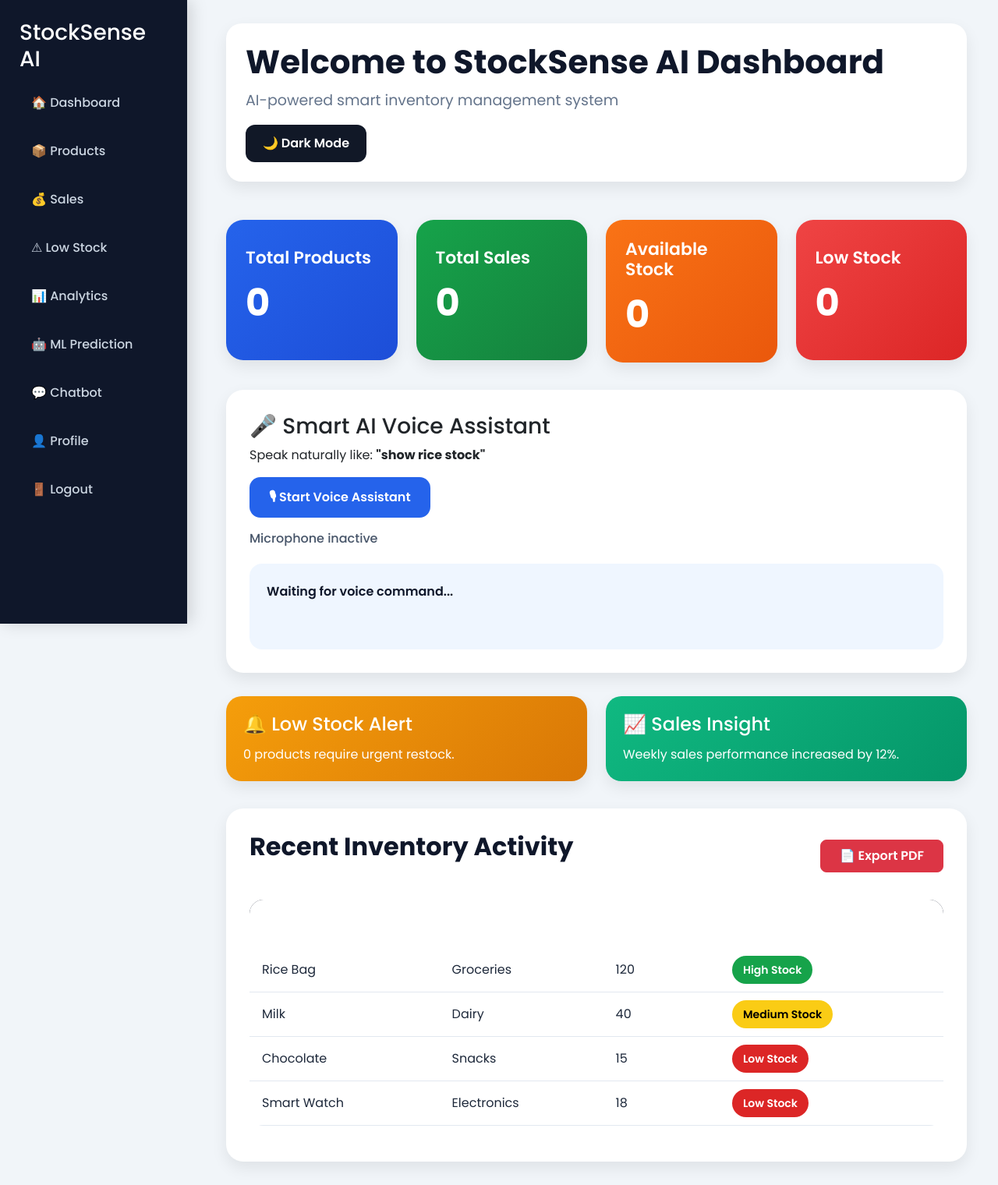
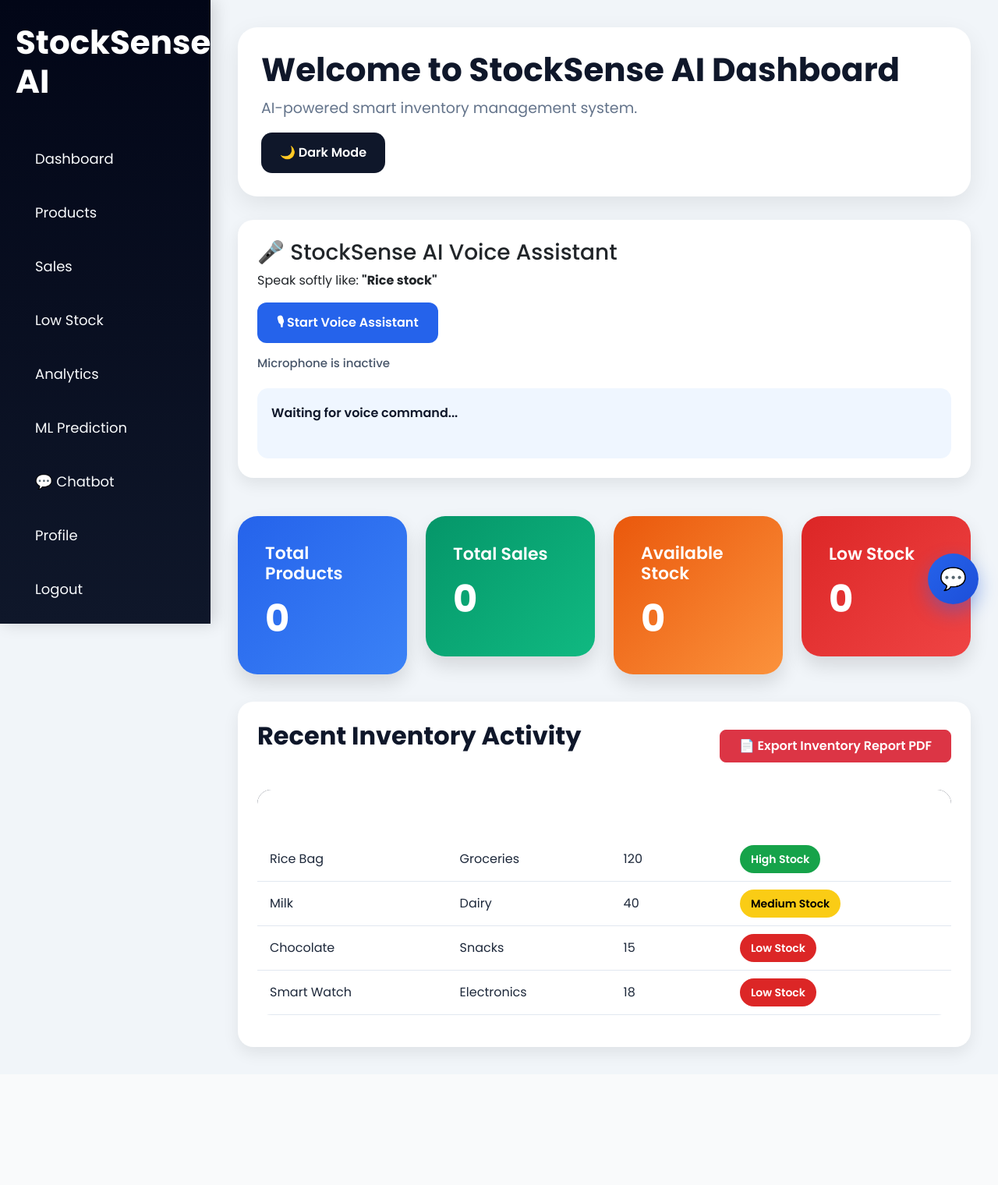
Before and after one commit to Vysh-260706/stocksense-ai, a Flask app: page /dashboard in a window 1280 px wide. Shown: the whole page at 78% size. After the commit the page ends 1358 px from the top, so only its background shows below. Run offline with Flask 3, Linux system fonts and the light colour scheme; the visitor is signed in with stand-in values (Sample User, id 1).

Commit message:
Updated dashboard with floating chatbot

```diff
--- a/templates/dashboard.html
+++ b/templates/dashboard.html
@@ -24,97 +24,11 @@
             background:#f1f5f9;
         }
 
-        .sidebar{
-            position:fixed;
-            width:240px;
-            height:100vh;
-            background:#0f172a;
-            padding:25px;
-        }
-
-        .sidebar h2{
-            color:white;
-            margin-bottom:30px;
-            font-weight:700;
-        }
-
-        .sidebar ul{
-            list-style:none;
-            padding:0;
-        }
-
-        .sidebar ul li{
-            margin:18px 0;
-        }
-
-        .sidebar ul li a{
-            color:#cbd5e1;
-            text-decoration:none;
-            font-size:16px;
-            transition:0.3s;
-            font-weight:500;
-        }
-
-        .sidebar ul li a:hover{
-            color:white;
-            padding-left:8px;
-        }
-
-        .main-content{
-            margin-left:260px;
-            padding:30px;
-        }
-
-        .top-navbar{
+        .voice-box{
             background:white;
             padding:25px;
             border-radius:20px;
-            box-shadow:0 8px 20px rgba(0,0,0,0.08);
-        }
-
-        .dark-mode-btn{
-            background:#111827;
-            color:white;
-            border:none;
-            padding:12px 22px;
-            border-radius:12px;
-            font-weight:600;
-        }
-
-        .dashboard-card{
-            padding:25px;
-            border-radius:22px;
-            color:white;
-            margin-top:25px;
-            box-shadow:0 8px 20px rgba(0,0,0,0.08);
-            transition:0.3s;
-        }
-
-        .dashboard-card:hover{
-            transform:translateY(-5px);
-        }
-
-        .blue-card{
-            background:linear-gradient(135deg,#2563eb,#1d4ed8);
-        }
-
-        .green-card{
-            background:linear-gradient(135deg,#16a34a,#15803d);
-        }
-
-        .orange-card{
-            background:linear-gradient(135deg,#f97316,#ea580c);
-        }
-
-        .red-card{
-            background:linear-gradient(135deg,#ef4444,#dc2626);
-        }
-
-        .voice-box{
-            background:white;
-            padding:30px;
-            border-radius:22px;
-            margin-top:35px;
+            margin-top:30px;
             box-shadow:0 8px 20px rgba(0,0,0,0.08);
         }
 
@@ -123,7 +37,7 @@
             color:white;
             border:none;
             padding:14px 25px;
-            border-radius:14px;
+            border-radius:12px;
             font-weight:600;
             transition:0.3s;
         }
@@ -134,30 +48,31 @@
 
         .voice-result{
             margin-top:20px;
-            padding:22px;
-            border-radius:16px;
+            padding:18px;
+            border-radius:14px;
             background:#eff6ff;
-            min-height:110px;
             font-weight:600;
+            color:#0f172a;
             line-height:1.8;
-            color:#0f172a;
+            min-height:90px;
         }
 
         .mic-status{
             margin-top:15px;
             color:#475569;
+            font-size:15px;
             font-weight:500;
         }
 
         .listening-wave{
             display:none;
-            margin-top:18px;
+            margin-top:15px;
         }
 
         .wave{
             display:inline-block;
             width:6px;
-            height:28px;
+            height:25px;
             margin:0 3px;
             border-radius:20px;
             background:#2563eb;
@@ -196,26 +111,10 @@
 
         }
 
-        .notification-card{
-            padding:22px;
-            border-radius:20px;
-            color:white;
-            margin-top:30px;
-            box-shadow:0 8px 20px rgba(0,0,0,0.08);
-        }
-
-        .warning-card{
-            background:linear-gradient(135deg,#f59e0b,#d97706);
-        }
-
-        .success-card{
-            background:linear-gradient(135deg,#10b981,#059669);
-        }
-
         .table-section{
             background:white;
-            padding:30px;
-            border-radius:22px;
+            padding:25px;
+            border-radius:20px;
             margin-top:35px;
             box-shadow:0 8px 20px rgba(0,0,0,0.08);
         }
@@ -247,20 +146,125 @@
             font-weight:600;
         }
 
-        .dark-mode{
-            background:#0f172a;
+        .floating-chat-btn{
+
+            position:fixed;
+            bottom:25px;
+            right:25px;
+            width:65px;
+            height:65px;
+            border-radius:50%;
+            background:linear-gradient(135deg,#2563eb,#1d4ed8);
             color:white;
+            border:none;
+            font-size:28px;
+            box-shadow:0 10px 25px rgba(37,99,235,0.4);
+            cursor:pointer;
+            z-index:9999;
+            transition:0.3s;
         }
 
-        .dark-mode .top-navbar,
-        .dark-mode .voice-box,
-        .dark-mode .table-section{
-            background:#1e293b;
-            color:white;
+        .floating-chat-btn:hover{
+
+            transform:scale(1.1);
+
         }
 
-        .dark-mode table{
+        .chat-popup{
+
+            position:fixed;
+            bottom:100px;
+            right:25px;
+            width:350px;
+            height:500px;
+            background:white;
+            border-radius:20px;
+            overflow:hidden;
+            display:none;
+            flex-direction:column;
+            box-shadow:0 15px 40px rgba(0,0,0,0.2);
+            z-index:9999;
+
+        }
+
+        .chat-header{
+
+            background:#2563eb;
             color:white;
+            padding:18px;
+            font-weight:600;
+            display:flex;
+            justify-content:space-between;
+            align-items:center;
+
+        }
+
+        .chat-body{
+
+            flex:1;
+            padding:15px;
+            overflow-y:auto;
+            background:#f8fafc;
+
+        }
+
+        .chat-message{
+
+            padding:12px 15px;
+            border-radius:15px;
+            margin-bottom:12px;
+            max-width:85%;
+            font-size:14px;
+            line-height:1.5;
+
+        }
+
+        .user-message{
+
+            background:#2563eb;
+            color:white;
+            margin-left:auto;
+
+        }
+
+        .bot-message{
+
+            background:white;
+            color:#0f172a;
+            border:1px solid #e2e8f0;
+
+        }
+
+        .chat-footer{
+
+            display:flex;
+            padding:12px;
+            border-top:1px solid #e2e8f0;
+            background:white;
+
+        }
+
+        .chat-footer input{
+
+            flex:1;
+            border:none;
+            outline:none;
+            padding:10px;
+            border-radius:12px;
+            background:#f1f5f9;
+
+        }
+
+        .chat-footer button{
+
+            margin-left:10px;
+            border:none;
+            background:#2563eb;
+            color:white;
+            border-radius:12px;
+            padding:10px 16px;
+            font-weight:600;
+
         }
 
     </style>
@@ -273,19 +277,19 @@
 
 <div class="sidebar">
 
-    <h3>StockSense AI</h3>
+    <h2>StockSense AI</h2>
 
     <ul>
 
-        <li><a href="/dashboard">🏠 Dashboard</a></li>
-        <li><a href="/products">📦 Products</a></li>
-        <li><a href="/sales">💰 Sales</a></li>
-        <li><a href="/lowstock">⚠ Low Stock</a></li>
-        <li><a href="/analytics">📊 Analytics</a></li>
-        <li><a href="/prediction">🤖 ML Prediction</a></li>
+        <li><a href="/dashboard">Dashboard</a></li>
+        <li><a href="/products">Products</a></li>
+        <li><a href="/sales">Sales</a></li>
+        <li><a href="/lowstock">Low Stock</a></li>
+        <li><a href="/analytics">Analytics</a></li>
+        <li><a href="/prediction">ML Prediction</a></li>
         <li><a href="/chatbot">💬 Chatbot</a></li>
-        <li><a href="/profile">👤 Profile</a></li>
-        <li><a href="/logout">🚪 Logout</a></li>
+        <li><a href="/profile">Profile</a></li>
+        <li><a href="/logout">Logout</a></li>
 
     </ul>
 
@@ -304,7 +308,7 @@
             <h3>Welcome to StockSense AI Dashboard</h3>
 
             <p>
-                AI-powered smart inventory management system
+                AI-powered smart inventory management system.
             </p>
 
         </div>
@@ -312,6 +316,41 @@
         <button class="dark-mode-btn" onclick="toggleDarkMode()">
             🌙 Dark Mode
         </button>
+
+    </div>
+
+    <!-- VOICE ASSISTANT -->
+
+    <div class="voice-box">
+
+        <h3>🎤 StockSense AI Voice Assistant</h3>
+
+        <p>
+            Speak softly like:
+            <b>"Rice stock"</b>
+        </p>
+
+        <button class="voice-btn" onclick="startVoiceAssistant()">
+            🎙 Start Voice Assistant
+        </button>
+
+        <div class="mic-status" id="micStatus">
+            Microphone is inactive
+        </div>
+
+        <div class="listening-wave" id="waveBox">
+
+            <span class="wave"></span>
+            <span class="wave"></span>
+            <span class="wave"></span>
+            <span class="wave"></span>
+            <span class="wave"></span>
+
+        </div>
+
+        <div class="voice-result" id="voiceResult">
+            Waiting for voice command...
+        </div>
 
     </div>
 
@@ -369,85 +408,6 @@
 
     </div>
 
-    <!-- VOICE ASSISTANT -->
-
-    <div class="voice-box">
-
-        <h3>🎤 Smart AI Voice Assistant</h3>
-
-        <p>
-            Speak naturally like:
-            <b>"show rice stock"</b>
-        </p>
-
-        <button class="voice-btn" onclick="startVoiceAssistant()">
-
-            🎙 Start Voice Assistant
-
-        </button>
-
-        <div class="mic-status" id="micStatus">
-
-            Microphone inactive
-
-        </div>
-
-        <div class="listening-wave" id="waveBox">
-
-            <span class="wave"></span>
-            <span class="wave"></span>
-            <span class="wave"></span>
-            <span class="wave"></span>
-            <span class="wave"></span>
-
-        </div>
-
-        <div class="voice-result" id="voiceResult">
-
-            Waiting for voice command...
-
-        </div>
-
-    </div>
-
-    <!-- NOTIFICATIONS -->
-
-    <div class="row">
-
-        <div class="col-md-6">
-
-            <div class="notification-card warning-card">
-
-                <h5>🔔 Low Stock Alert</h5>
-
-                <p>
-
-                    {{ low_stock }} products require urgent restock.
-
-                </p>
-
-            </div>
-
-        </div>
-
-        <div class="col-md-6">
-
-            <div class="notification-card success-card">
-
-                <h5>📈 Sales Insight</h5>
-
-                <p>
-
-                    Weekly sales performance increased by 12%.
-
-                </p>
-
-            </div>
-
-        </div>
-
-    </div>
-
     <!-- INVENTORY TABLE -->
 
     <div class="table-section">
@@ -459,7 +419,7 @@
             <a href="/export_pdf"
                class="btn btn-danger px-4 py-2 rounded-3 fw-semibold">
 
-                📄 Export PDF
+                📄 Export Inventory Report PDF
 
             </a>
 
@@ -483,60 +443,87 @@
             <tbody>
 
                 <tr>
-
                     <td>Rice Bag</td>
                     <td>Groceries</td>
                     <td>120</td>
-                    <td>
-                        <span class="status-available">
-                            High Stock
-                        </span>
-                    </td>
-
+                    <td><span class="status-available">High Stock</span></td>
                 </tr>
 
                 <tr>
-
                     <td>Milk</td>
                     <td>Dairy</td>
                     <td>40</td>
-                    <td>
-                        <span class="status-medium">
-                            Medium Stock
-                        </span>
-                    </td>
-
+                    <td><span class="status-medium">Medium Stock</span></td>
                 </tr>
 
                 <tr>
-
                     <td>Chocolate</td>
                     <td>Snacks</td>
                     <td>15</td>
-                    <td>
-                        <span class="status-danger">
-                            Low Stock
-                        </span>
-                    </td>
-
+                    <td><span class="status-danger">Low Stock</span></td>
                 </tr>
 
                 <tr>
-
                     <td>Smart Watch</td>
                     <td>Electronics</td>
                     <td>18</td>
-                    <td>
-                        <span class="status-danger">
-                            Low Stock
-                        </span>
-                    </td>
-
+                    <td><span class="status-danger">Low Stock</span></td>
                 </tr>
 
             </tbody>
 
         </table>
+
+    </div>
+
+</div>
+
+<!-- FLOATING CHATBOT -->
+
+<button class="floating-chat-btn"
+        onclick="toggleChatbot()">
+
+    💬
+
+</button>
+
+<div class="chat-popup" id="chatPopup">
+
+    <div class="chat-header">
+
+        <span>StockSense AI Assistant</span>
+
+        <button onclick="toggleChatbot()"
+                style="background:none;border:none;color:white;font-size:20px;">
+
+            ✖
+
+        </button>
+
+    </div>
+
+    <div class="chat-body" id="chatBody">
+
+        <div class="chat-message bot-message">
+
+            👋 Hello! Ask me about stock, products,
+            sales, analytics and reports.
+
+        </div>
+
+    </div>
+
+    <div class="chat-footer">
+
+        <input type="text"
+               id="chatInput"
+               placeholder="Ask something...">
+
+        <button onclick="sendMessage()">
+
+            Send
+
+        </button>
 
     </div>
 
@@ -550,9 +537,7 @@ function toggleDarkMode(){
 
 }
 
-/* =========================================
-   SUPER SMART VOICE ASSISTANT
-========================================= */
+/* VOICE ASSISTANT */
 
 function startVoiceAssistant(){
 
@@ -582,8 +567,6 @@ function startVoiceAssistant(){
 
     recognition.lang = "en-US";
 
-    recognition.continuous = false;
-
     recognition.interimResults = false;
 
     recognition.maxAlternatives = 5;
@@ -608,19 +591,10 @@ function startVoiceAssistant(){
 
     recognition.onend = function(){
 
-        waveBox.style.display = "none";
-
         micStatus.innerHTML =
             "✅ Voice Assistant Ready";
 
-    };
-
-    recognition.onerror = function(){
-
         waveBox.style.display = "none";
-
-        micStatus.innerHTML =
-            "❌ Microphone Error";
 
     };
 
@@ -633,86 +607,48 @@ function processCommand(command){
 
     let response = "";
 
-    /* ADVANCED MATCHING */
-
-    if(
-        command.includes("rice")
-    ){
+    if(command.includes("rice")){
 
         response =
-        "Rice Bag stock is 120 units. Inventory level is excellent.";
+        "Rice Bag stock is 120 units with excellent availability.";
+
+    }
+
+    else if(command.includes("milk")){
+
+        response =
+        "Milk stock available is 40 units.";
 
     }
 
     else if(
-        command.includes("milk")
+        command.includes("watch") ||
+        command.includes("smart")
     ){
 
         response =
-        "Milk stock available is 40 units with medium inventory status.";
+        "Smart Watch stock is critically low with only 18 units.";
 
     }
 
-    else if(
-        command.includes("smart") ||
-        command.includes("watch")
-    ){
-
-        response =
-        "Smart Watch inventory is critically low with only 18 units remaining.";
-
-    }
-
-    else if(
-        command.includes("chocolate")
-    ){
-
-        response =
-        "Chocolate stock is low with only 15 units available.";
-
-    }
-
-    else if(
-        command.includes("sales")
-    ){
+    else if(command.includes("sales")){
 
         response =
         "Sales increased by 12 percent this week.";
 
     }
 
-    else if(
-        command.includes("report")
-    ){
+    else if(command.includes("report")){
 
         response =
-        "Inventory reports are available for PDF export.";
-
-    }
-
-    else if(
-        command.includes("low stock")
-    ){
-
-        response =
-        "Smart Watch and Chocolate are low stock products.";
-
-    }
-
-    else if(
-        command.includes("hello") ||
-        command.includes("hi")
-    ){
-
-        response =
-        "Hello. Welcome to StockSense AI.";
+        "Inventory report is ready for export.";
 
     }
 
     else{
 
         response =
-        "I understood your voice but could not find the product. Please try product keywords like rice, milk or smart watch.";
+        "Sorry, please try simple keywords like rice, milk or sales.";
 
     }
 
@@ -720,19 +656,11 @@ function processCommand(command){
 
         "<b>🧠 AI Response:</b><br><br>" +
 
-        response +
-
-        "<br><br><b>🎤 Detected:</b> " +
-
-        command;
+        response;
 
     speakResponse(response);
 
 }
-
-/* =========================================
-   AI SPEAK RESPONSE
-========================================= */
 
 function speakResponse(text){
 
@@ -743,20 +671,150 @@ function speakResponse(text){
 
     speech.text = text;
 
-    speech.volume = 1;
-
     speech.rate = 1;
 
     speech.pitch = 1;
 
-    speech.lang = "en-US";
+    speech.volume = 1;
 
     window.speechSynthesis.speak(speech);
 
 }
 
+/* FLOATING CHATBOT */
+
+function toggleChatbot(){
+
+    const popup =
+        document.getElementById("chatPopup");
+
+    if(
+        popup.style.display === "flex"
+    ){
+
+        popup.style.display = "none";
+
+    }
+
+    else{
+
+        popup.style.display = "flex";
+
+    }
+
+}
+
+function sendMessage(){
+
+    const input =
+        document.getElementById("chatInput");
+
+    const chatBody =
+        document.getElementById("chatBody");
+
+    let message =
+        input.value.trim().toLowerCase();
+
+    if(message === "") return;
+
+    chatBody.innerHTML += `
+
+        <div class="chat-message user-message">
+
+            ${message}
+
+        </div>
+
+    `;
+
+    let response = "";
+
+    if(message.includes("rice")){
+
+        response =
+        "Rice Bag stock is currently 120 units.";
+
+    }
+
+    else if(message.includes("milk")){
+
+        response =
+        "Milk stock available is 40 units.";
+
+    }
+
+    else if(message.includes("watch")){
+
+        response =
+        "Smart Watch stock is low with only 18 units.";
+
+    }
+
+    else if(message.includes("sales")){
+
+        response =
+        "Sales increased by 12 percent this week.";
+
+    }
+
+    else if(message.includes("analytics")){
+
+        response =
+        "Analytics show high demand for groceries.";
+
+    }
+
+    else if(message.includes("report")){
+
+        response =
+        "Inventory reports are available for export.";
+
+    }
+
+    else{
+
+        response =
+        "I can help with stock, sales, reports and analytics.";
+
+    }
+
+    setTimeout(() => {
+
+        chatBody.innerHTML += `
+
+            <div class="chat-message bot-message">
+
+                ${response}
+
+            </div>
+
+        `;
+
+        chatBody.scrollTop =
+            chatBody.scrollHeight;
+
+    }, 400);
+
+    input.value = "";
+
+}
+
+document.addEventListener("DOMContentLoaded", () => {
+
+    document.getElementById("chatInput")
+    .addEventListener("keypress", function(e){
+
+        if(e.key === "Enter"){
+
+            sendMessage();
+
+        }
+
+    });
+
+});
+
 </script>
 
 </body>
-
 </html>
```
